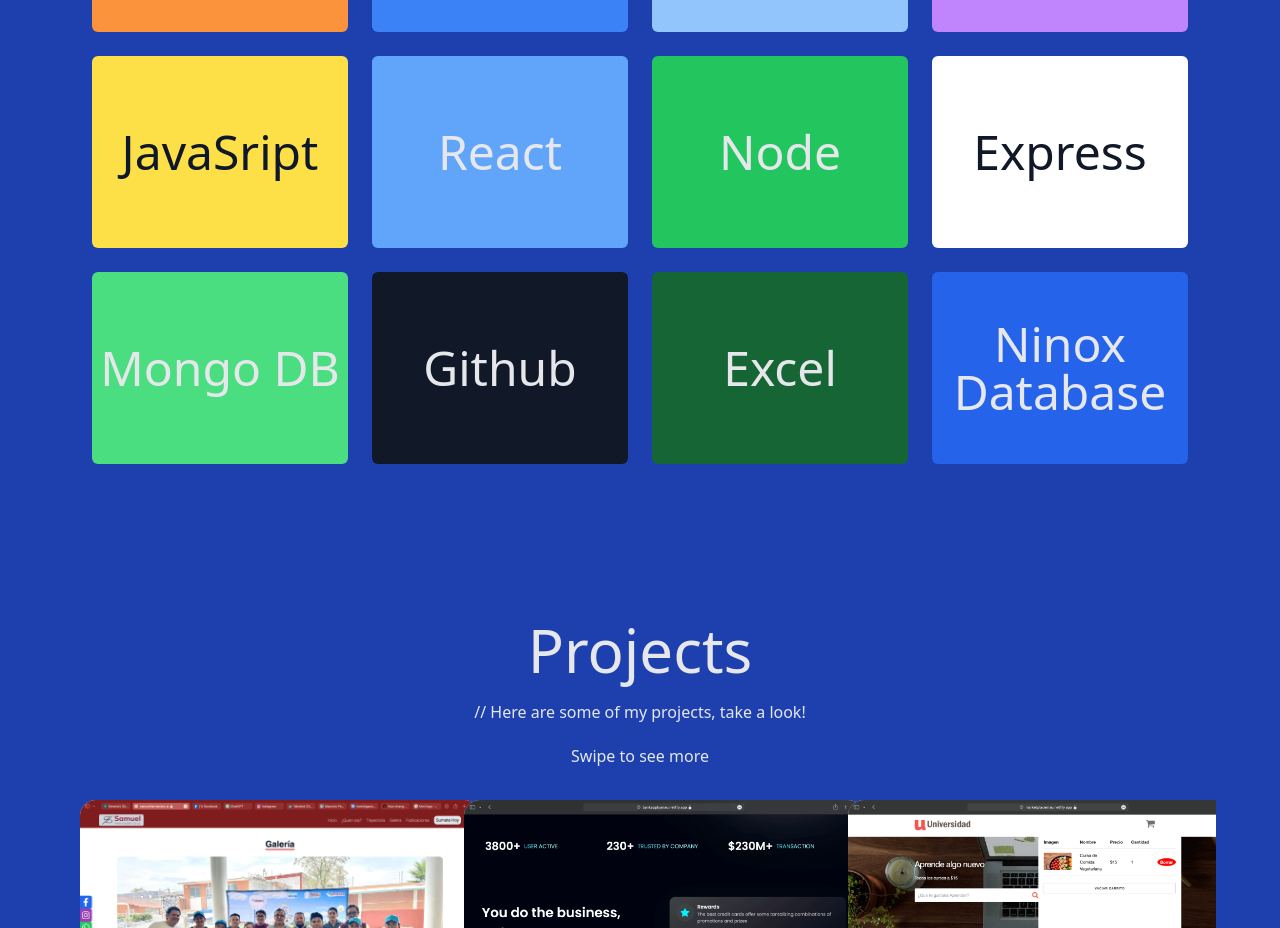
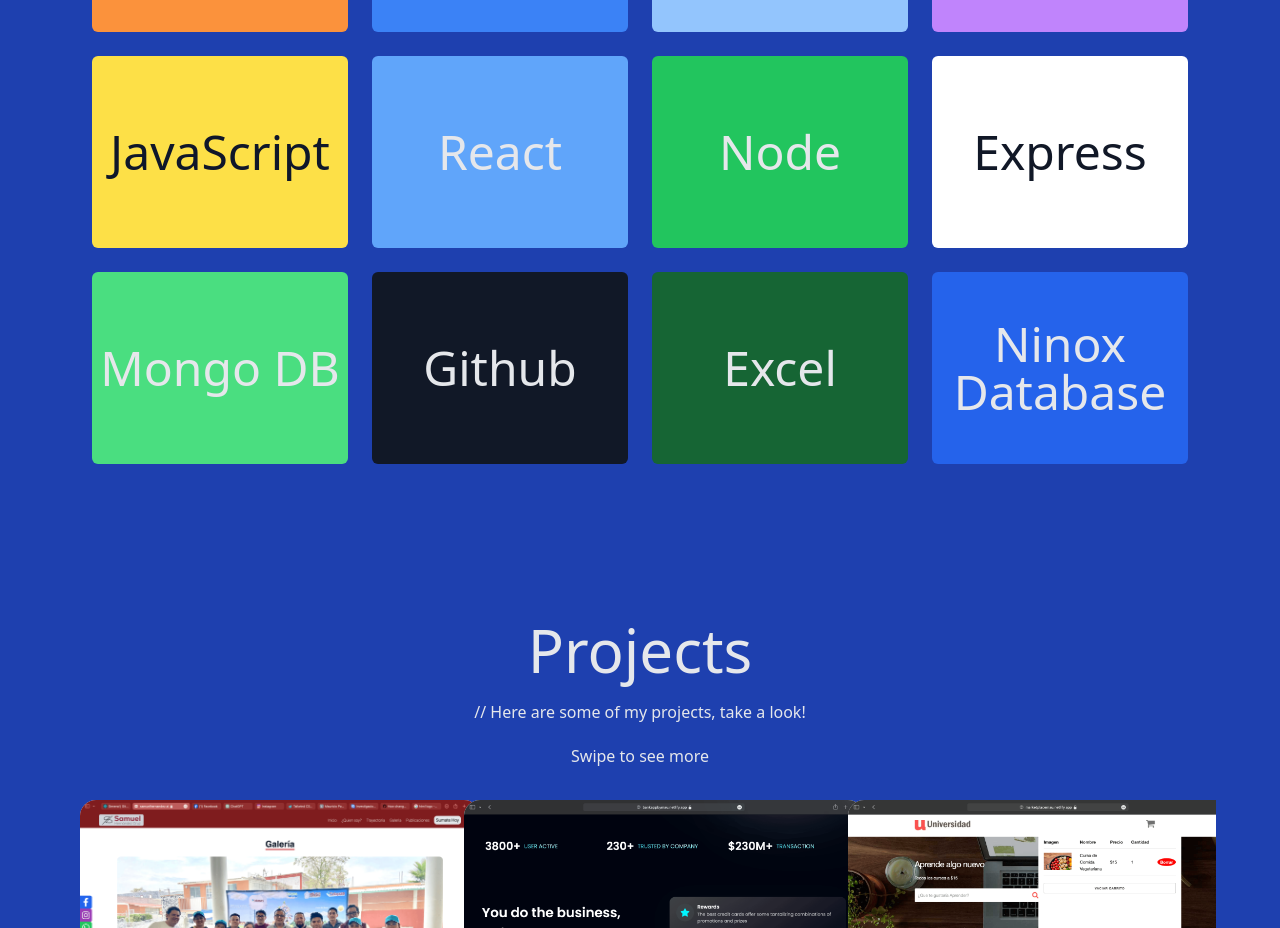
Before and after one commit to Pohe1999/Mauricio-site, a React (Vite) app: page / in a window 1280 px wide. Shown: the part 1900-2828 px from the top of the page. Built offline with nearby package versions, Linux system fonts and the light colour scheme.

Commit message:
Update Skills.jsx

```diff
--- a/src/components/Skills.jsx
+++ b/src/components/Skills.jsx
@@ -28,7 +28,7 @@
           textColor: 'text-gray-200',
       },
       {
-          title: 'JavaSript',
+          title: 'JavaScript',
           percent: '90',
           color: 'bg-yellow-300',
           textColor: 'text-slate-900',
```
